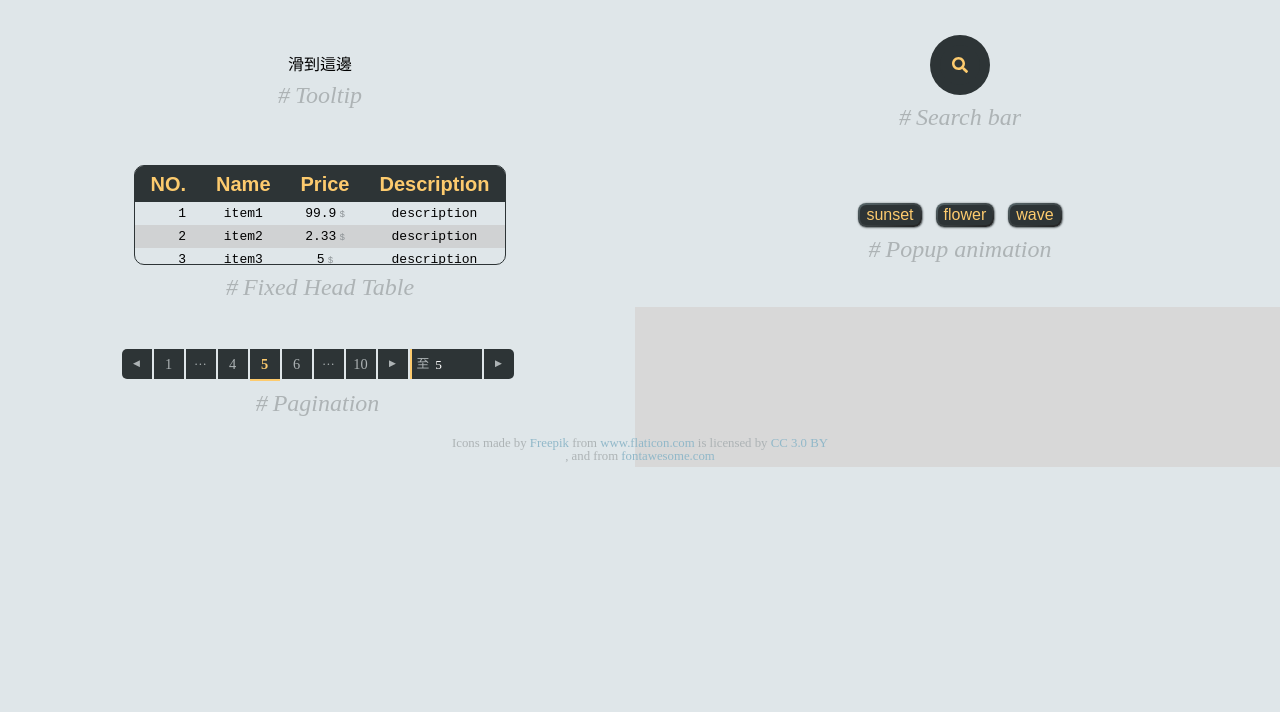
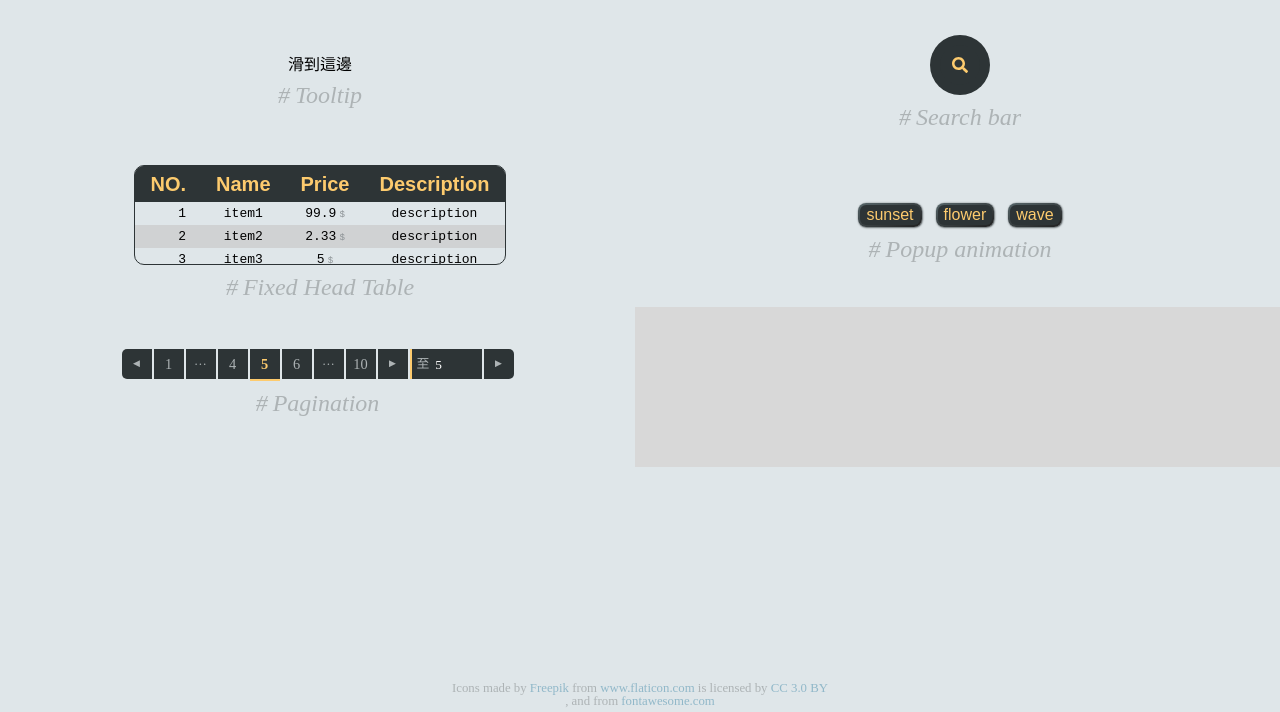
Before and after one commit to U1320100568/CSSPractice, a plain HTML site: page View/index.html in a window 1280 px wide. Shown: the part 88-800 px from the top of the page. Drawn offline with Linux system fonts and the light colour scheme.

Commit message:
html height adjust

```diff
--- a/Content/main.css
+++ b/Content/main.css
@@ -10,8 +10,12 @@ html,body{
 	background: #dfe6e9;
 	margin:0;
 	padding: 0;
+
+}
+html{
 	position:relative;
 	height:auto;
+	min-height:100%;
 }
 h1{
 	font-size: 2.2em;
```
